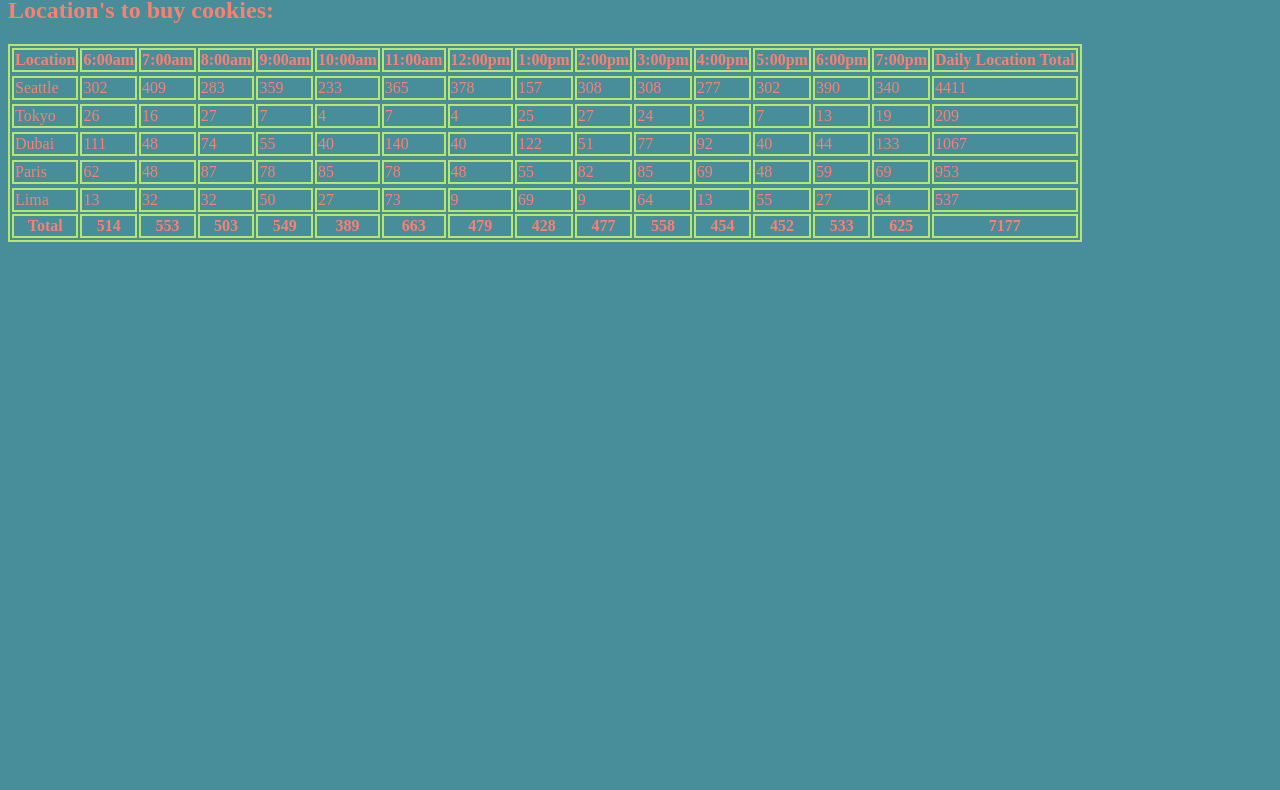
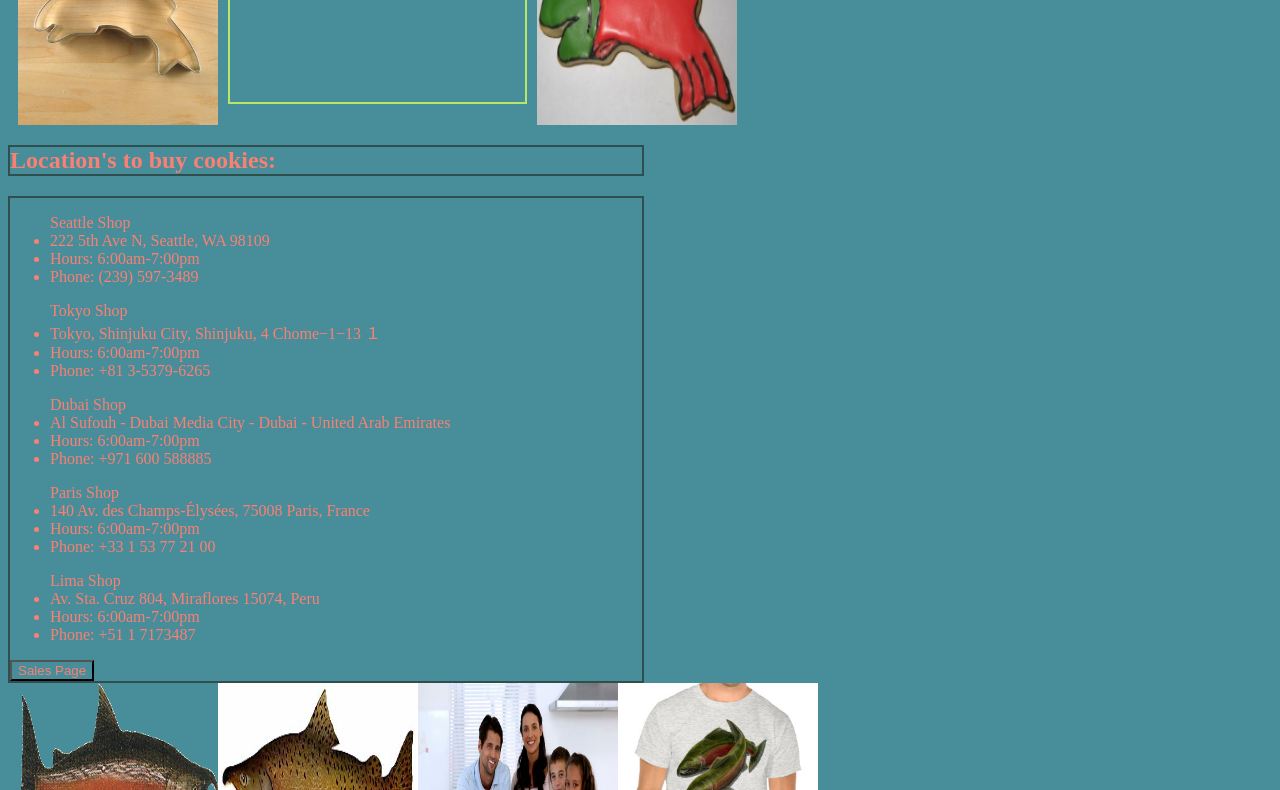
Before and after one commit to samBrindle/cookie-stand, a plain HTML site: page index.html in a window 1280 px wide. Shown: the part 83-873 px from the top of the page. Before the commit the page ends 800 px from the top, so only its background shows below. Drawn offline with Linux system fonts and the light colour scheme.

Commit message:
messed around with display

```diff
--- a/css/style.css
+++ b/css/style.css
@@ -4,10 +4,36 @@
     /* background-color: #B7E769; */
 }
 
-/* h1, h2 {
+h1, h2 {
     border: 2px solid #B7E769;
-} */
+}
 
 th, td, tr, table {
     border: 2px solid #B7E769;
 }
+
+.locations {
+    border: 2px solid darkslategray;
+    width: 50%;
+}
+
+img {
+    max-width: 200px;
+    max-height: 200px;
+}
+
+.pictures {
+    display: flex;
+    margin-right: 10px;
+    margin-left: 10px;
+}
+
+header {
+    display: flex;
+    flex-wrap: wrap;
+    text-align: center;
+}
+
+div {
+    width: 50%
+}
--- a/index.html
+++ b/index.html
@@ -7,23 +7,51 @@
 
     <body>
         <header>
-            <h1>Salmon Cookies</h1>
+            <img class="pictures" src="/imgs/cutter.jpeg" alt="cookie cutter">
+            <h1>Pat's Salmon Cookies</h1>
+            <img class="pictures" src="/imgs/frosted-cookie.jpeg" alt="frosted cookie">
         </header>
 
         <main>
-            <h2>Location's to buy cookies:</h2>
-            <div id="locationProfiles">
-                        <!-- generate this from js: -->
-                <!-- <article>
-                    <h2></h2>
-                    <p></p>
-                    <ul>
-                        <li></li>
-                    </ul>
-                    <img>
-                </article> -->
+            <h2 class="locations"> Location's to buy cookies:</h2>
+            <div class="locations">
+                <ul> Seattle Shop
+                    <li>222 5th Ave N, Seattle, WA 98109</li>
+                    <li>Hours: 6:00am-7:00pm</li>
+                    <li>Phone: (239) 597-3489</li>
+                </ul>
+                <ul> Tokyo Shop
+                    <li>Tokyo, Shinjuku City, Shinjuku, 4 Chome−1−13 １</li>
+                    <li>Hours: 6:00am-7:00pm</li>
+                    <li>Phone: +81 3-5379-6265</li>
+                </ul>
+                <ul> Dubai Shop
+                    <li>Al Sufouh - Dubai Media City - Dubai - United Arab Emirates</li>
+                    <li>Hours: 6:00am-7:00pm</li>
+                    <li>Phone: +971 600 588885</li>
+                </ul>
+                <ul> Paris Shop
+                    <li>140 Av. des Champs-Élysées, 75008 Paris, France</li>
+                    <li>Hours: 6:00am-7:00pm</li>
+                    <li>Phone: +33 1 53 77 21 00</li>
+                </ul>
+                <ul> Lima Shop
+                    <li>Av. Sta. Cruz 804, Miraflores 15074, Peru</li>
+                    <li>Hours: 6:00am-7:00pm</li>
+                    <li>Phone: +51 1 7173487 </li>
+                </ul>
+
+                <a href="http://127.0.0.1:5500/sales.html"><button>Sales Page</button></a>
+
+            </div>
+
+            <div class="pictures">
+                <img src="/imgs/salmon.png" alt="salmon">
+                <img src="/imgs/chinook.jpeg" alt="chinook">
+                <img src="/imgs/family.jpeg" alt="family">
+                <img src="/imgs/shirt.jpeg" alt="tshirt with salmon">
             </div>
         </main>
-        <script src="js/app.js"></script>
+        <!-- <script src="js/app.js"></script> -->
     </body>
 </html>
--- a/js/app.js
+++ b/js/app.js
@@ -18,16 +18,11 @@ function Location(city, minCust, maxCust, avgCookieSold) {
 
 //help from TA David
 function getHourlyTotals() {
-    console.log(allStores);
-    console.log(totalHourlyCookies);
     for(let i = 0; i < allStores.length; i++){
         for(let j = 0; j < hours.length; j++){
-            console.log(allStores[i].cookiesPerHour)
             totalHourlyCookies[j] += allStores[i].cookiesPerHour[j];
         }
     }
-    console.log(allStores);
-    console.log(totalHourlyCookies);
 }
 
 Location.prototype.getNumOfCust = function() {
@@ -150,7 +145,6 @@ function renderFooter() {
     }
 }
 
-
 renderHeader();
 seattle.render();
 tokyo.render();
```
